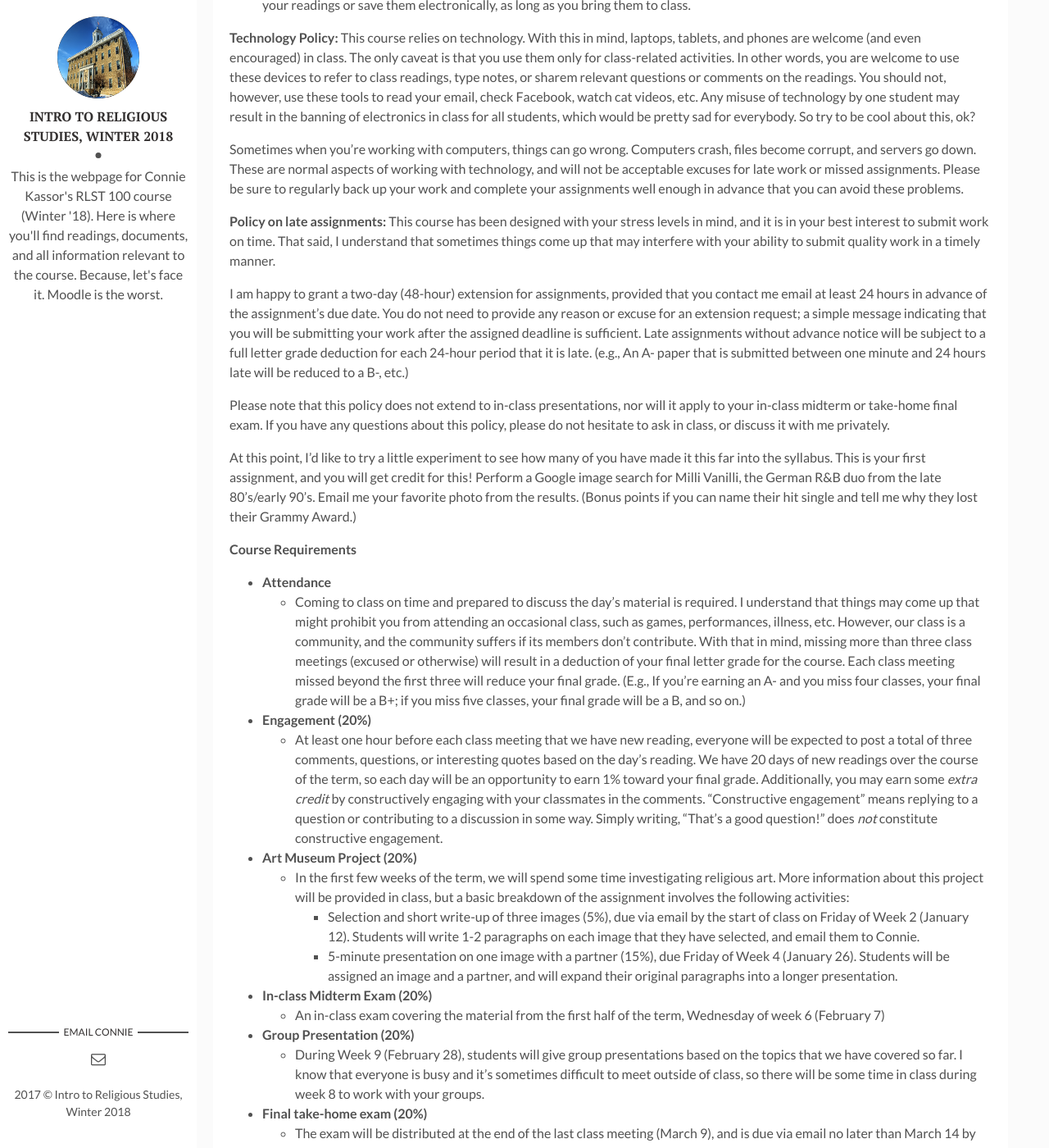
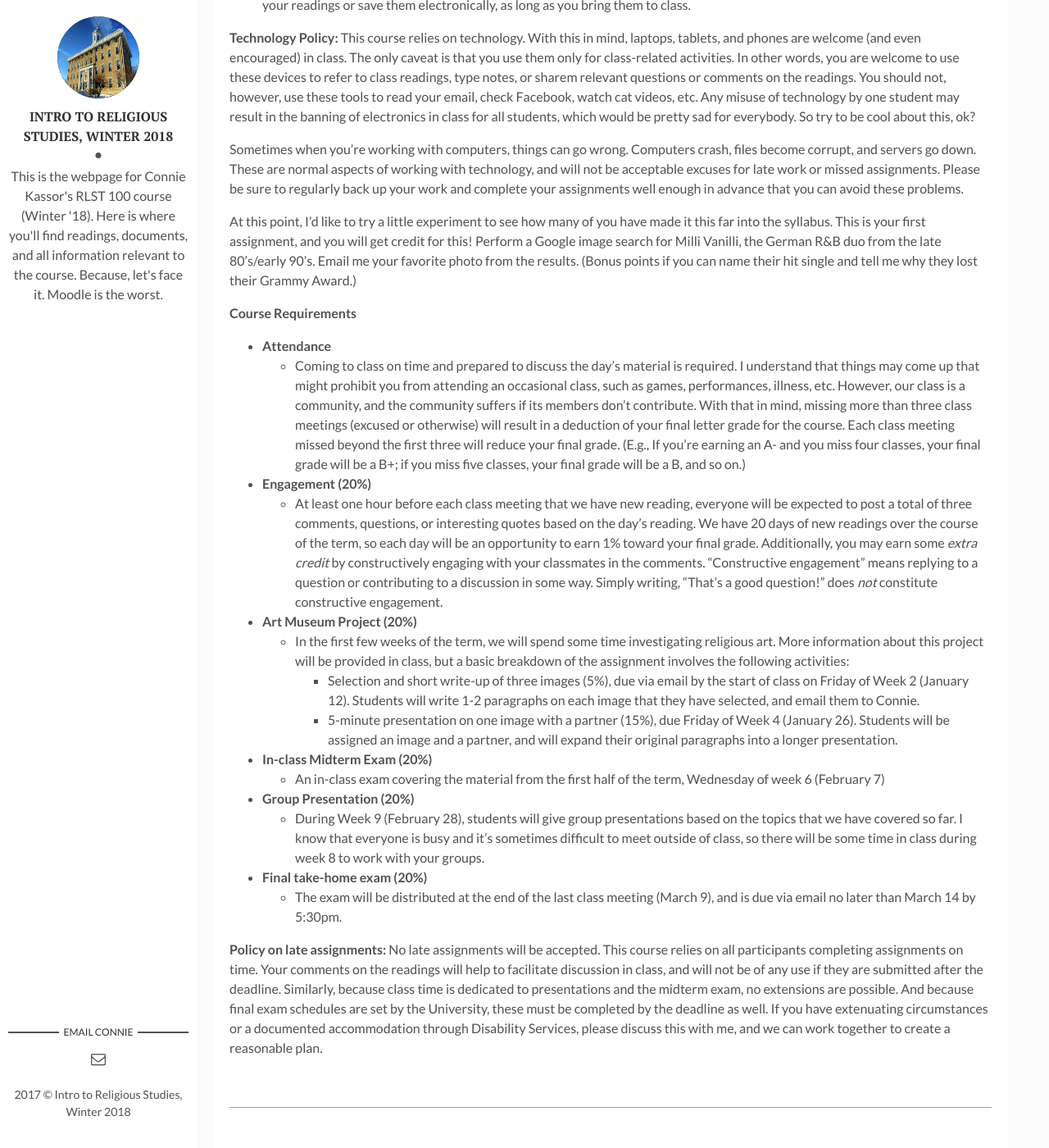
Before and after one commit to ckassor/ckassor.github.io, a Jekyll site: the page built from _posts/2016-01-01-syllabus.markdown, in a window 1280 px wide and 1400 px high, scrolled down 748 px. Shown: the whole window at 82% size. Built offline with Jekyll 4.4.1, drawn with Linux system fonts in a browser that asks for light colours; some of the changed text lies outside the part shown.

Commit message:
updated syllabus

```diff
--- a/_posts/2016-01-01-syllabus.markdown
+++ b/_posts/2016-01-01-syllabus.markdown
@@ -11,30 +11,26 @@ img:  # Add image post (optional)
 **What this course is:**
 This course is an introduction to the academic study of religion, exploring cross-culturally some of the fundamental ways in which people experience and understand religion. Together we will address the following questions: What is religion? How is it understood and practiced in different parts of the world? What constitutes religious knowledge, and how is such knowledge acquired?
 
+
 **What this course is _not_:**
 This course is _not_ a survey of world religions, although you will gain some insights into some of the ways that different religious traditions are understood and practiced around the world. This course will be fun, but it is not going to be easy! This is a 100-level course, which means that there are no prerequisites. I am assuming that no one here has any prior experience with religious studies, but this doesn’t mean that it’s going to be easier than an upper-level course. All students are expected to prepare adequately for each class meeting, and to think hard about the material that we’re reading and discussing.
+
 
 **Course Goals (i.e., what I hope you remember 5 years from now):**
 - You will learn that religion is everywhere. It’s embedded into cultures, laws, practices, and policies. It’s also connected to every other subject that you will study at Lawrence. (I promise.)
 - You will also learn that “religion” has broad meanings, but that doesn’t necessarily mean that religion can be defined however you want it to be defined.
 - This course will also prepare students for upper-level work in religious studies courses, and it will help students learn how to develop and present coherent arguments through writing and speech.
 
+
 **Required Readings:**
-- All readings will be linked from within this site. To view PDFs, you'll need a secret password from Connie. (Because copyright laws are a thing.)
+- All readings will be linked from within this site. To view PDFs, you'll need a secret password from Connie. [(Because copyright laws are a thing.)](https://media.giphy.com/media/3o6ZtbIbpwFPgbyCeA/giphy.gif)
 - You are required to bring the assigned reading with you to every class meeting. It doesn’t matter to me whether you print out your readings or save them electronically, as long as you bring them to class.
+
 
 **Technology Policy:**
 This course relies on technology. With this in mind, laptops, tablets, and phones are welcome (and even encouraged) in class. The only caveat is that you use them only for class-related activities. In other words, you are welcome to use these devices to refer to class readings, type notes, or sharem relevant questions or comments on the readings. You should not, however, use these tools to read your email, check Facebook, watch cat videos, etc. Any misuse of technology by one student may result in the banning of electronics in class for all students, which would be pretty sad for everybody. So try to be cool about this, ok?
 
 Sometimes when you’re working with computers, things can go wrong. Computers crash, files become corrupt, and servers go down. These are normal aspects of working with technology, and will not be acceptable excuses for late work or missed assignments. Please be sure to regularly back up your work and complete your assignments well enough in advance that you can avoid these problems.
-
-
-**Policy on late assignments:**
-This course has been designed with your stress levels in mind, and it is in your best interest to submit work on time. That said, I understand that sometimes things come up that may interfere with your ability to submit quality work in a timely manner.
-
-I am happy to grant a two-day (48-hour) extension for assignments, provided that you contact me email at least 24 hours in advance of the assignment’s due date. You do not need to provide any reason or excuse for an extension request; a simple message indicating that you will be submitting your work after the assigned deadline is sufficient. Late assignments without advance notice will be subject to a full letter grade deduction for each 24-hour period that it is late. (e.g., An A- paper that is submitted between one minute and 24 hours late will be reduced to a B-, etc.)
-
-Please note that this policy does not extend to in-class presentations, nor will it apply to your in-class midterm or take-home final exam. If you have any questions about this policy, please do not hesitate to ask in class, or discuss it with me privately.
 
 At this point, I’d like to try a little experiment to see how many of you have made it this far into the syllabus. This is your first assignment, and you will get credit for this! Perform a Google image search for Milli Vanilli, the German R&B duo from the late 80's/early 90's. Email me your favorite photo from the results. (Bonus points if you can name their hit single and tell me why they lost their Grammy Award.)
 
@@ -59,3 +55,7 @@ At this point, I’d like to try a little experiment to see how many of you have
 
 - **Final take-home exam (20%)**
 	- The exam will be distributed at the end of the last class meeting (March 9), and is due via email no later than March 14 by 5:30pm.
+
+
+**Policy on late assignments:**
+No late assignments will be accepted. This course relies on all participants completing assignments on time. Your comments on the readings will help to facilitate discussion in class, and will not be of any use if they are submitted after the deadline. Similarly, because class time is dedicated to presentations and the midterm exam, no extensions are possible. And because final exam schedules are set by the University, these must be completed by the deadline as well. If you have extenuating circumstances or a documented accommodation through Disability Services, please discuss this with me, and we can work together to create a reasonable plan.
```
